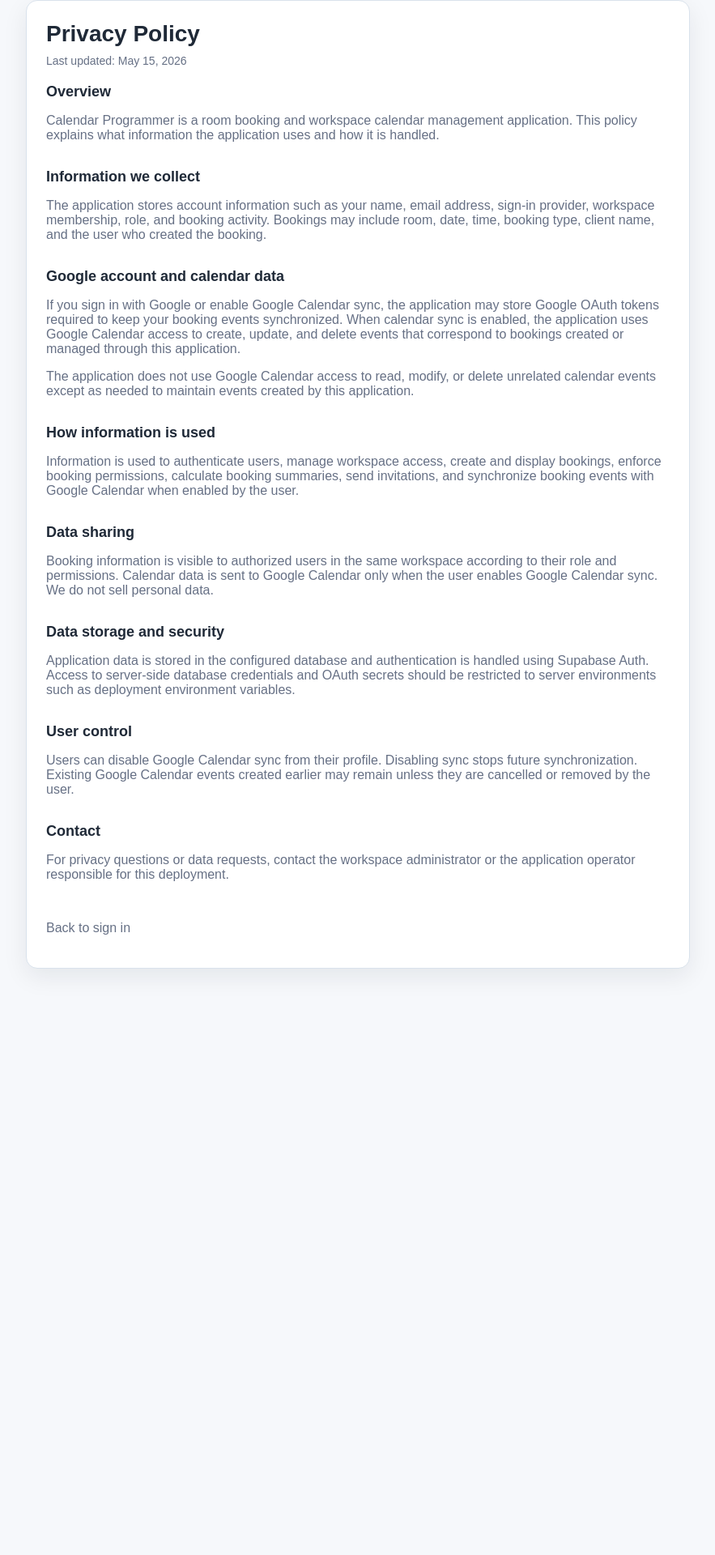
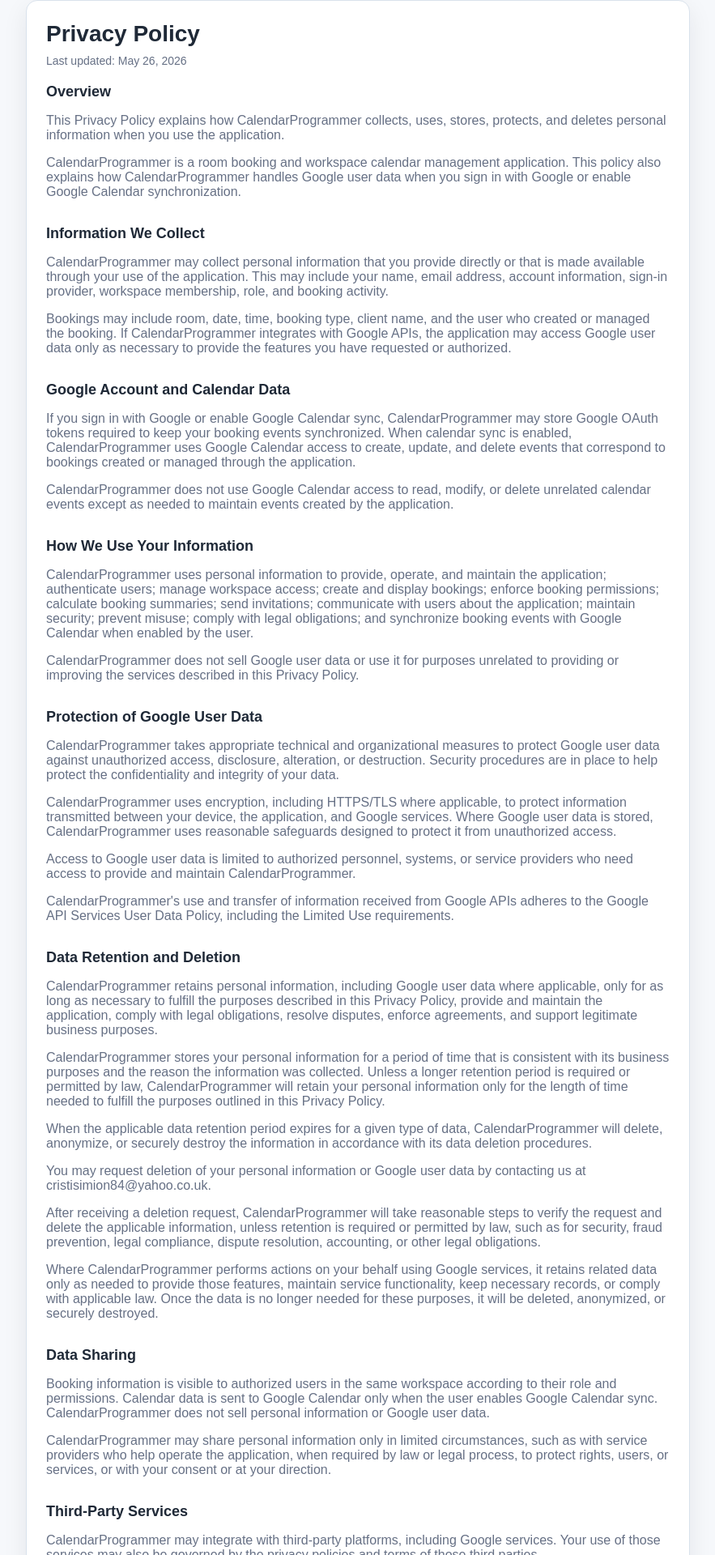
Before and after one commit to cristi1985/CalendarProgrammer, a Next.js app: page /privacy in a window 1280 px wide. Shown: the part 36-1956 px from the top of the page at 81% size, without its empty margins (198-1081 px from the left). Before the commit the page ends 1268 px from the top, so only its background shows below. Built offline with nearby package versions, Linux system fonts and the light colour scheme.

Commit message:
Update privacy policy with Google data protection and retention details

```diff
--- a/src/app/privacy/page.tsx
+++ b/src/app/privacy/page.tsx
@@ -5,81 +5,201 @@
     <div className="auth-shell">
       <div className="auth-card" style={{ maxWidth: 820 }}>
         <h1 className="auth-title">Privacy Policy</h1>
-        <p className="auth-subtitle">Last updated: May 15, 2026</p>
+        <p className="auth-subtitle">Last updated: May 26, 2026</p>
 
         <div className="stack">
           <section>
             <h2 className="section-title">Overview</h2>
             <p className="muted">
-              Calendar Programmer is a room booking and workspace calendar management application.
-              This policy explains what information the application uses and how it is handled.
+              This Privacy Policy explains how CalendarProgrammer collects, uses, stores, protects,
+              and deletes personal information when you use the application.
+            </p>
+            <p className="muted">
+              CalendarProgrammer is a room booking and workspace calendar management application.
+              This policy also explains how CalendarProgrammer handles Google user data when you
+              sign in with Google or enable Google Calendar synchronization.
             </p>
           </section>
 
           <section>
-            <h2 className="section-title">Information we collect</h2>
+            <h2 className="section-title">Information We Collect</h2>
             <p className="muted">
-              The application stores account information such as your name, email address, sign-in
-              provider, workspace membership, role, and booking activity. Bookings may include room,
-              date, time, booking type, client name, and the user who created the booking.
+              CalendarProgrammer may collect personal information that you provide directly or that
+              is made available through your use of the application. This may include your name,
+              email address, account information, sign-in provider, workspace membership, role,
+              and booking activity.
+            </p>
+            <p className="muted">
+              Bookings may include room, date, time, booking type, client name, and the user who
+              created or managed the booking. If CalendarProgrammer integrates with Google APIs,
+              the application may access Google user data only as necessary to provide the features
+              you have requested or authorized.
             </p>
           </section>
 
           <section>
-            <h2 className="section-title">Google account and calendar data</h2>
+            <h2 className="section-title">Google Account and Calendar Data</h2>
             <p className="muted">
-              If you sign in with Google or enable Google Calendar sync, the application may store
-              Google OAuth tokens required to keep your booking events synchronized. When calendar
-              sync is enabled, the application uses Google Calendar access to create, update, and
-              delete events that correspond to bookings created or managed through this application.
+              If you sign in with Google or enable Google Calendar sync, CalendarProgrammer may
+              store Google OAuth tokens required to keep your booking events synchronized. When
+              calendar sync is enabled, CalendarProgrammer uses Google Calendar access to create,
+              update, and delete events that correspond to bookings created or managed through the
+              application.
             </p>
             <p className="muted">
-              The application does not use Google Calendar access to read, modify, or delete unrelated
-              calendar events except as needed to maintain events created by this application.
+              CalendarProgrammer does not use Google Calendar access to read, modify, or delete
+              unrelated calendar events except as needed to maintain events created by the application.
             </p>
           </section>
 
           <section>
-            <h2 className="section-title">How information is used</h2>
+            <h2 className="section-title">How We Use Your Information</h2>
             <p className="muted">
-              Information is used to authenticate users, manage workspace access, create and display
-              bookings, enforce booking permissions, calculate booking summaries, send invitations,
-              and synchronize booking events with Google Calendar when enabled by the user.
+              CalendarProgrammer uses personal information to provide, operate, and maintain the
+              application; authenticate users; manage workspace access; create and display bookings;
+              enforce booking permissions; calculate booking summaries; send invitations; communicate
+              with users about the application; maintain security; prevent misuse; comply with legal
+              obligations; and synchronize booking events with Google Calendar when enabled by the user.
+            </p>
+            <p className="muted">
+              CalendarProgrammer does not sell Google user data or use it for purposes unrelated to
+              providing or improving the services described in this Privacy Policy.
             </p>
           </section>
 
           <section>
-            <h2 className="section-title">Data sharing</h2>
+            <h2 className="section-title">Protection of Google User Data</h2>
             <p className="muted">
-              Booking information is visible to authorized users in the same workspace according to
-              their role and permissions. Calendar data is sent to Google Calendar only when the user
-              enables Google Calendar sync. We do not sell personal data.
+              CalendarProgrammer takes appropriate technical and organizational measures to protect
+              Google user data against unauthorized access, disclosure, alteration, or destruction.
+              Security procedures are in place to help protect the confidentiality and integrity of
+              your data.
+            </p>
+            <p className="muted">
+              CalendarProgrammer uses encryption, including HTTPS/TLS where applicable, to protect
+              information transmitted between your device, the application, and Google services. Where
+              Google user data is stored, CalendarProgrammer uses reasonable safeguards designed to
+              protect it from unauthorized access.
+            </p>
+            <p className="muted">
+              Access to Google user data is limited to authorized personnel, systems, or service
+              providers who need access to provide and maintain CalendarProgrammer.
+            </p>
+            <p className="muted">
+              CalendarProgrammer&apos;s use and transfer of information received from Google APIs adheres
+              to the Google API Services User Data Policy, including the Limited Use requirements.
             </p>
           </section>
 
           <section>
-            <h2 className="section-title">Data storage and security</h2>
+            <h2 className="section-title">Data Retention and Deletion</h2>
             <p className="muted">
-              Application data is stored in the configured database and authentication is handled using
-              Supabase Auth. Access to server-side database credentials and OAuth secrets should be
-              restricted to server environments such as deployment environment variables.
+              CalendarProgrammer retains personal information, including Google user data where
+              applicable, only for as long as necessary to fulfill the purposes described in this
+              Privacy Policy, provide and maintain the application, comply with legal obligations,
+              resolve disputes, enforce agreements, and support legitimate business purposes.
+            </p>
+            <p className="muted">
+              CalendarProgrammer stores your personal information for a period of time that is
+              consistent with its business purposes and the reason the information was collected.
+              Unless a longer retention period is required or permitted by law, CalendarProgrammer
+              will retain your personal information only for the length of time needed to fulfill
+              the purposes outlined in this Privacy Policy.
+            </p>
+            <p className="muted">
+              When the applicable data retention period expires for a given type of data,
+              CalendarProgrammer will delete, anonymize, or securely destroy the information in
+              accordance with its data deletion procedures.
+            </p>
+            <p className="muted">
+              You may request deletion of your personal information or Google user data by contacting
+              us at cristisimion84@yahoo.co.uk.
+            </p>
+            <p className="muted">
+              After receiving a deletion request, CalendarProgrammer will take reasonable steps to
+              verify the request and delete the applicable information, unless retention is required
+              or permitted by law, such as for security, fraud prevention, legal compliance, dispute
+              resolution, accounting, or other legal obligations.
+            </p>
+            <p className="muted">
+              Where CalendarProgrammer performs actions on your behalf using Google services, it
+              retains related data only as needed to provide those features, maintain service
+              functionality, keep necessary records, or comply with applicable law. Once the data is
+              no longer needed for these purposes, it will be deleted, anonymized, or securely destroyed.
             </p>
           </section>
 
           <section>
-            <h2 className="section-title">User control</h2>
+            <h2 className="section-title">Data Sharing</h2>
+            <p className="muted">
+              Booking information is visible to authorized users in the same workspace according to
+              their role and permissions. Calendar data is sent to Google Calendar only when the user
+              enables Google Calendar sync. CalendarProgrammer does not sell personal information or
+              Google user data.
+            </p>
+            <p className="muted">
+              CalendarProgrammer may share personal information only in limited circumstances, such as
+              with service providers who help operate the application, when required by law or legal
+              process, to protect rights, users, or services, or with your consent or at your direction.
+            </p>
+          </section>
+
+          <section>
+            <h2 className="section-title">Third-Party Services</h2>
+            <p className="muted">
+              CalendarProgrammer may integrate with third-party platforms, including Google services.
+              Your use of those services may also be governed by the privacy policies and terms of
+              those third parties.
+            </p>
+          </section>
+
+          <section>
+            <h2 className="section-title">Your Rights and Choices</h2>
+            <p className="muted">
+              Depending on your location, you may have rights to access, correct, update, export, or
+              delete your personal information. You may also revoke access granted to CalendarProgrammer
+              through your Google account settings.
+            </p>
             <p className="muted">
               Users can disable Google Calendar sync from their profile. Disabling sync stops future
               synchronization. Existing Google Calendar events created earlier may remain unless they
               are cancelled or removed by the user.
             </p>
+            <p className="muted">
+              To exercise privacy rights or request deletion of your data, contact us at
+              cristisimion84@yahoo.co.uk.
+            </p>
           </section>
 
           <section>
-            <h2 className="section-title">Contact</h2>
+            <h2 className="section-title">Security</h2>
             <p className="muted">
-              For privacy questions or data requests, contact the workspace administrator or the
-              application operator responsible for this deployment.
+              CalendarProgrammer uses reasonable technical, administrative, and organizational safeguards
+              designed to protect personal information. Application data is stored in the configured
+              database and authentication is handled using Supabase Auth. Access to server-side database
+              credentials and OAuth secrets should be restricted to server environments such as deployment
+              environment variables.
+            </p>
+            <p className="muted">
+              However, no method of transmission over the internet or electronic storage is completely
+              secure, and CalendarProgrammer cannot guarantee absolute security.
+            </p>
+          </section>
+
+          <section>
+            <h2 className="section-title">Changes to This Privacy Policy</h2>
+            <p className="muted">
+              CalendarProgrammer may update this Privacy Policy from time to time. If material changes
+              are made, the last updated date above will be changed and, where appropriate, users will
+              be notified through the application or other reasonable means.
+            </p>
+          </section>
+
+          <section>
+            <h2 className="section-title">Contact Us</h2>
+            <p className="muted">
+              For questions about this Privacy Policy or requests related to your personal information,
+              contact CalendarProgrammer at cristisimion84@yahoo.co.uk.
             </p>
           </section>
 
```
